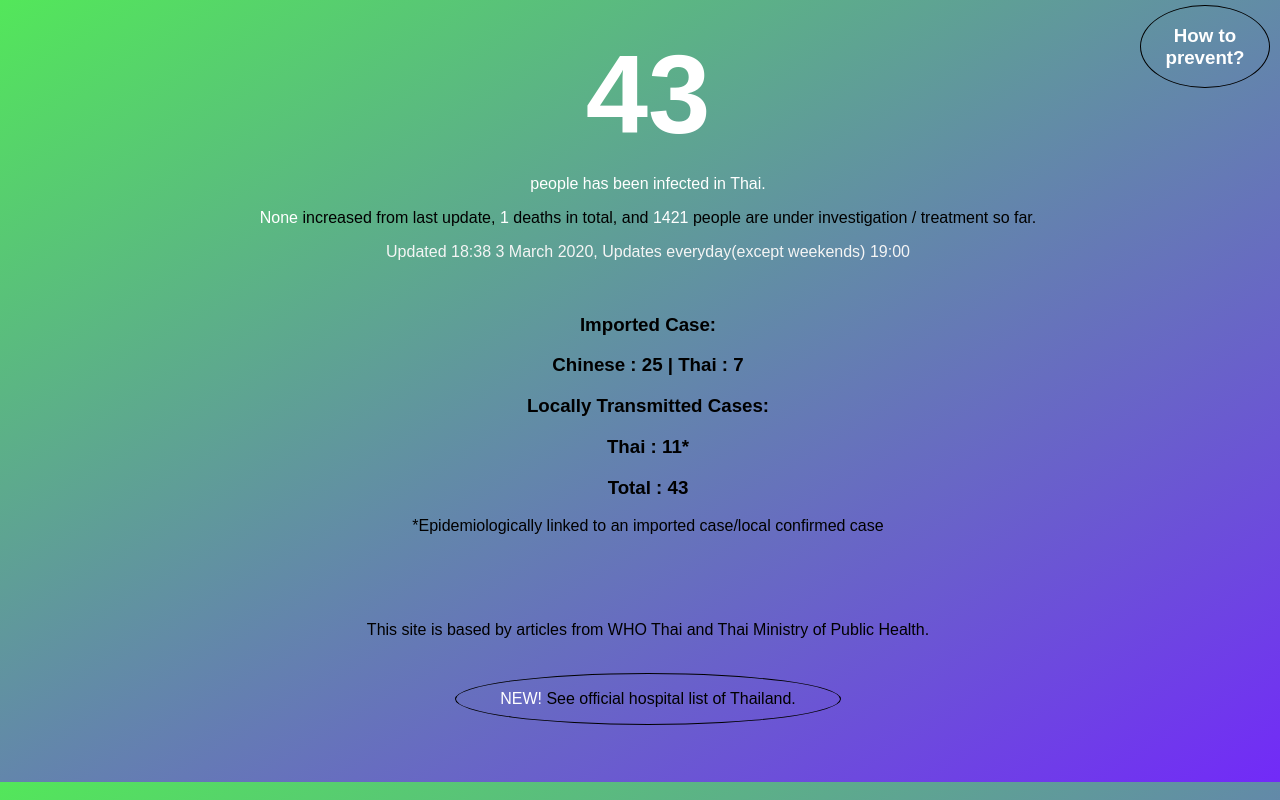
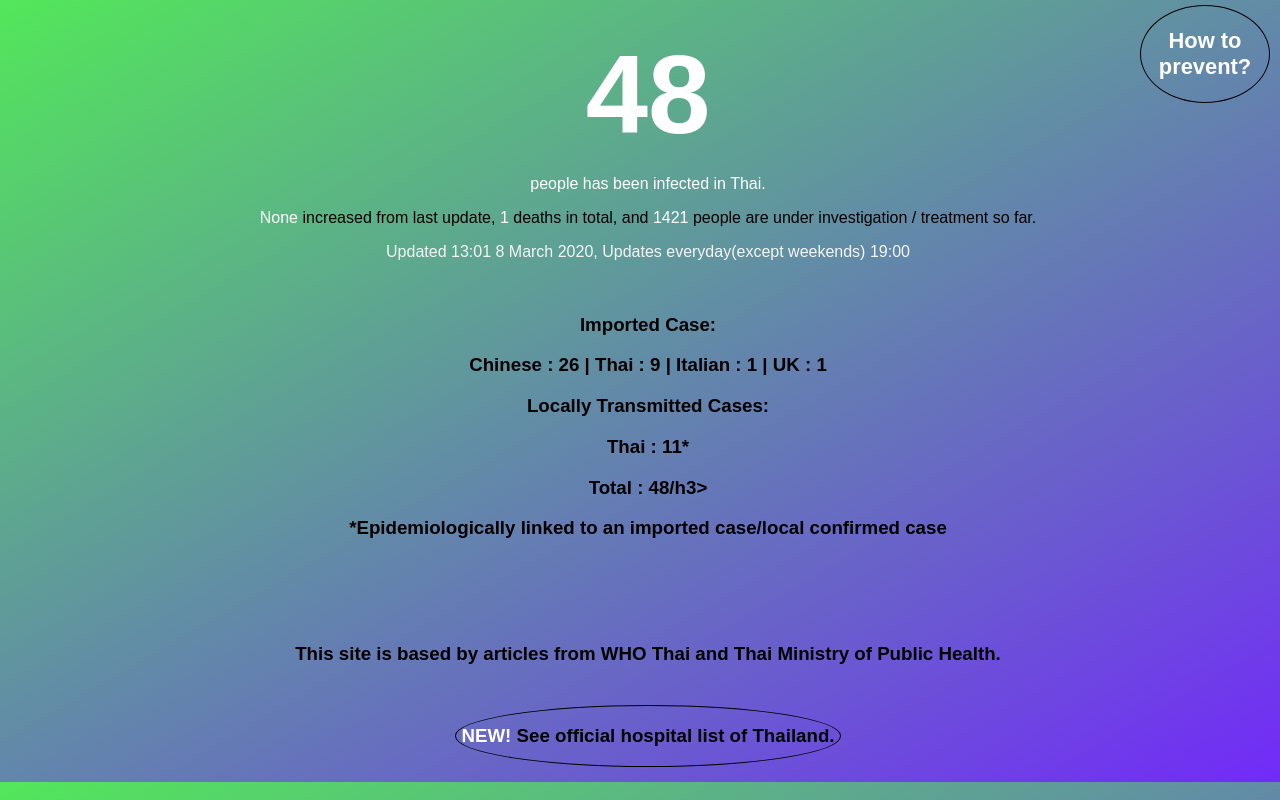
Before and after one commit to coronathai/coronathai.github.io, a plain HTML site: page index.html in a window 1280 px wide. Drawn offline with Linux system fonts and the light colour scheme; a web font is replaced by a local one.

Commit message:
Update index.html

```diff
--- a/index.html
+++ b/index.html
@@ -18,17 +18,17 @@
     </style>
 </head>
 <body>
-    <h1 style="color: white; font-size:7em; margin: 30px 0 0 0;" id="infections">43</h1>
+    <h1 style="color: white; font-size:7em; margin: 30px 0 0 0;" id="infections">48</h1>
     <p style="color:white;">people has been infected in Thai.</p>
     <p style="color: black"><span id="increased" style="color: white;">None</span> increased from last update, <span id="deaths" style="color:white;">1</span> deaths in total, and <span id="invest" style="color:white;">1421</span> people are under investigation / treatment so far.</p>
 
-    <p style="color:whitesmoke;">Updated 18:38 3 March 2020, Updates everyday(except weekends) 19:00</p>
+    <p style="color:whitesmoke;">Updated 13:01 8 March 2020, Updates everyday(except weekends) 19:00</p>
     <br>
     <h3>Imported Case:</h3>
-    <h3>Chinese : 25 | Thai : 7</h3>
+    <h3>Chinese : 26 | Thai : 9 | Italian : 1 | UK : 1</h3>
     <h3>Locally Transmitted Cases:</h3>
     <h3>Thai : 11*</h3>
-    <h3>Total : 43</h3>
+    <h3>Total : 48/h3>
     <p>*Epidemiologically linked to an imported case/local confirmed case</p>
     <br>
     <br>
```
